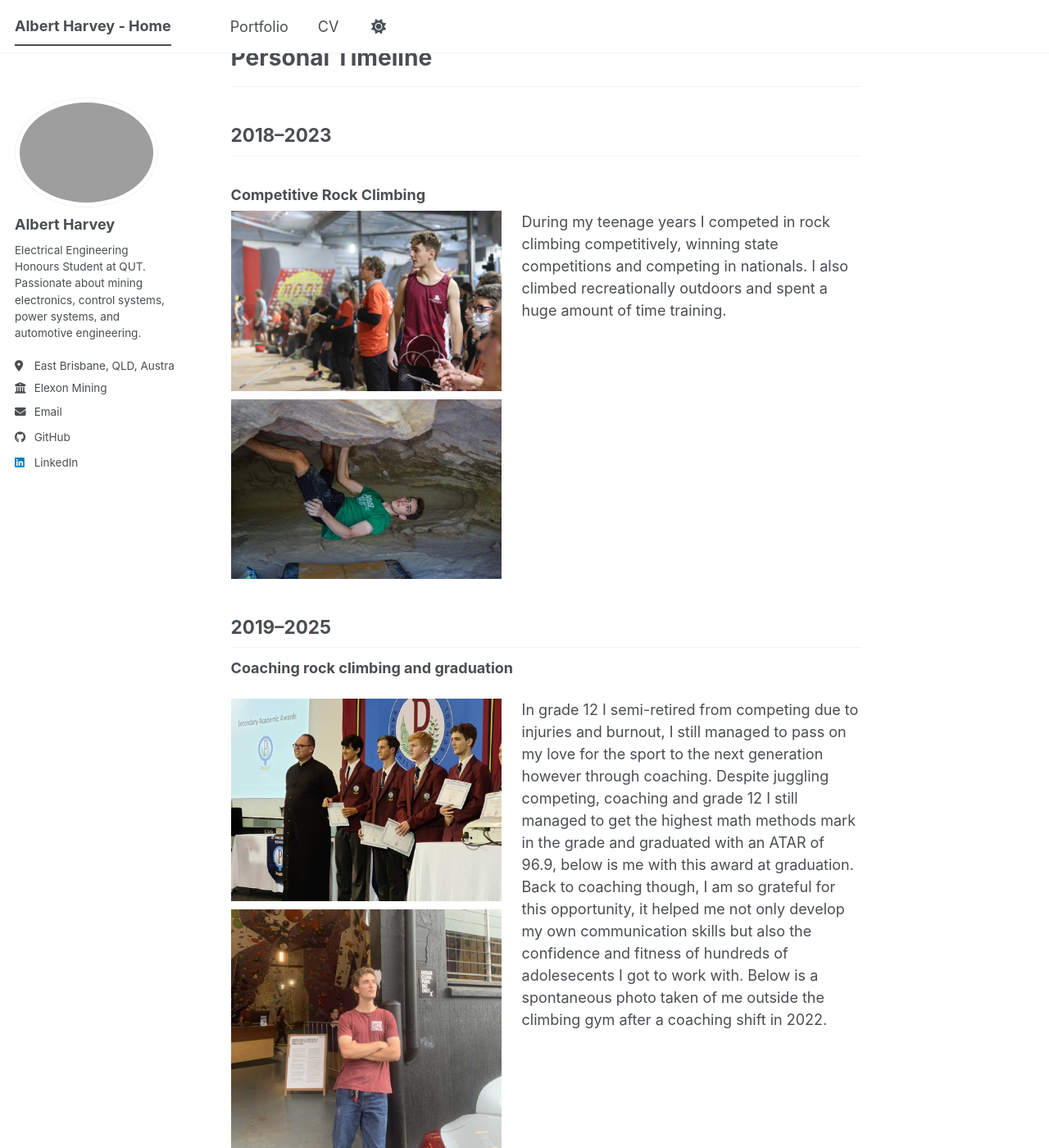
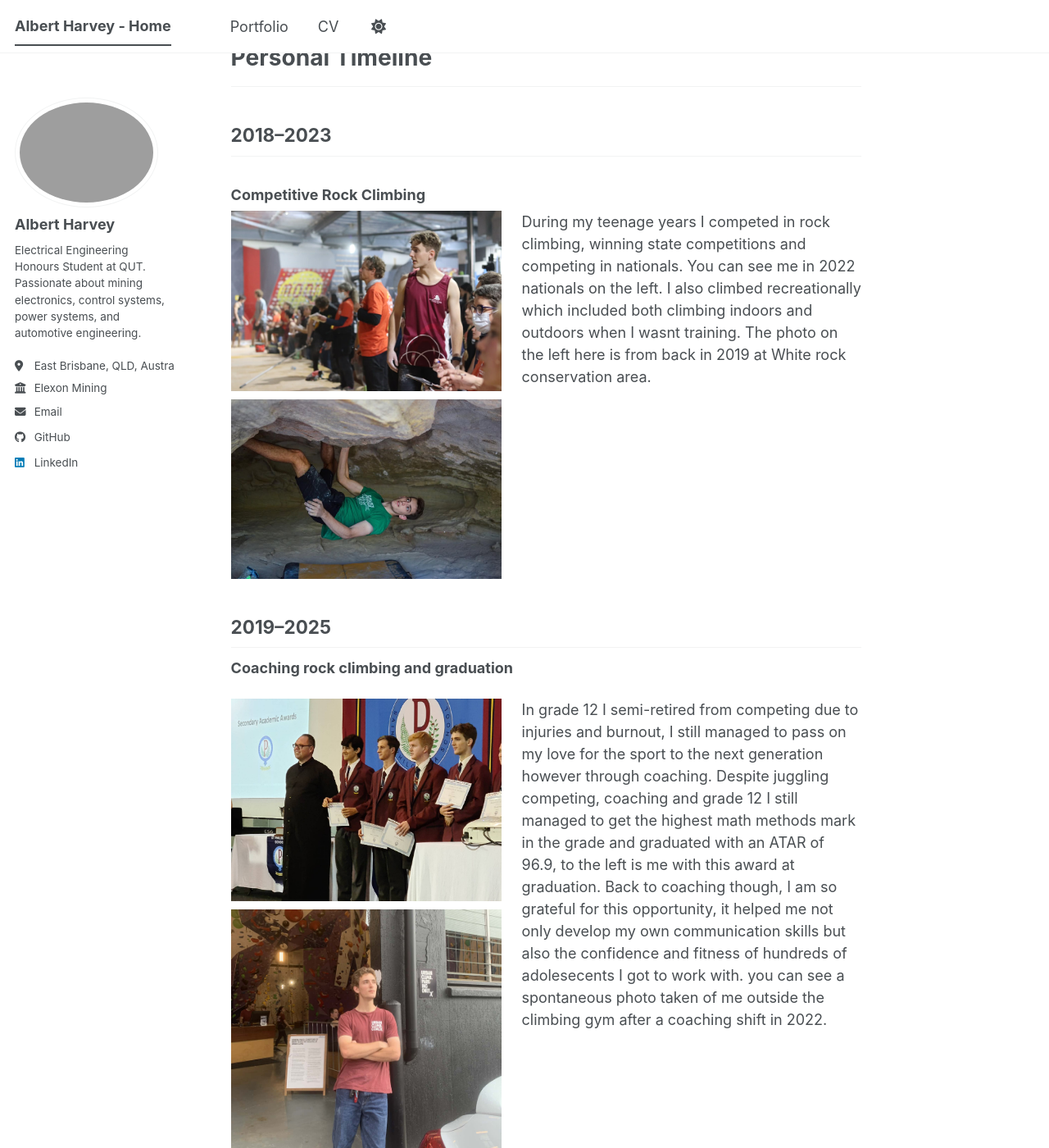
Before and after one commit to Albird-o/Albird-o.github.io, a Jekyll site: the page built from _pages/about.md, in a window 1280 px wide and 1400 px high, scrolled down 248 px. Shown: the whole window at 82% size. Built offline with Jekyll 4.4.1, drawn with Linux system fonts in a browser that asks for light colours; a script bundle is joined from its source files by our own code; library files that are not in the unit come from our copies.

Commit message:
Update about.md

```diff
--- a/_pages/about.md
+++ b/_pages/about.md
@@ -26,9 +26,9 @@ systems. I am also passionate about and experienced in automotive engineering.
 <div style="flex:2; min-width:330px;">
 
 
-During my teenage years I competed in rock climbing competitively, winning state competitions and competing in nationals.
+During my teenage years I competed in rock climbing, winning state competitions and competing in nationals. You can see me in 2022 nationals on the left.
 
-I also climbed recreationally outdoors and spent a huge amount of time training.
+I also climbed recreationally which included both climbing indoors and outdoors when I wasnt training. The photo on the left here is from back in 2019 at White rock conservation area.
 
 </div>
 
@@ -48,9 +48,9 @@ I also climbed recreationally outdoors and spent a huge amount of time training.
 <div style="flex:2; min-width:330px;">
 
 
-In grade 12 I semi-retired from competing due to injuries and burnout, I still managed to pass on my love for the sport to the next generation however through coaching. Despite juggling competing, coaching and grade 12 I still managed to get the highest math methods mark in the grade and graduated with an ATAR of 96.9, below is me with this award at graduation.
+In grade 12 I semi-retired from competing due to injuries and burnout, I still managed to pass on my love for the sport to the next generation however through coaching. Despite juggling competing, coaching and grade 12 I still managed to get the highest math methods mark in the grade and graduated with an ATAR of 96.9, to the left is me with this award at graduation.
 
-Back to coaching though, I am so grateful for this opportunity, it helped me not only develop my own communication skills but also the confidence and fitness of hundreds of adolesecents I got to work with. Below is a spontaneous photo taken of me outside the climbing gym after a coaching shift in 2022.
+Back to coaching though, I am so grateful for this opportunity, it helped me not only develop my own communication skills but also the confidence and fitness of hundreds of adolesecents I got to work with. you can see a spontaneous photo taken of me outside the climbing gym after a coaching shift in 2022.
 
 
 </div>
```
